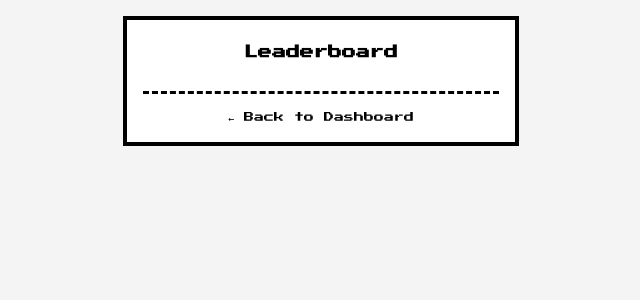
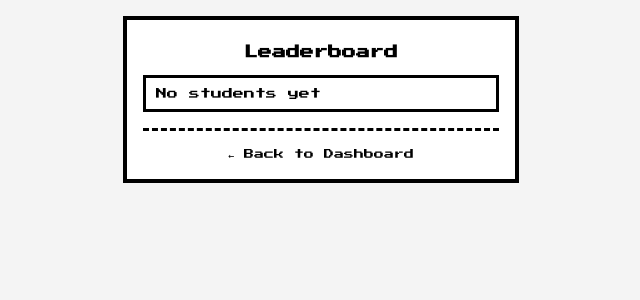
Before and after one commit to MomchilS/drum-dungeon-devops, a FastAPI app: page /leaderboard in a window 1280 px wide. Shown: the top 300 px of the page, without its empty margins (319-959 px from the left). Run offline with FastAPI, Linux system fonts and the light colour scheme; the visitor is signed in with stand-in values (Sample User, id 1); parts of the project's set-up code (start-up, migrations or seed data) failed here and were passed over.

Commit message:
Leaderboard display and logic fixed

```diff
--- a/app/main.py
+++ b/app/main.py
@@ -590,17 +590,36 @@ def student_history(request: Request):
 
 @app.get("/leaderboard", response_class=HTMLResponse)
 def leaderboard_view(request: Request):
-    if not request.session.get("user"):
+    if not request.session.get("username"):
         return RedirectResponse("/", status_code=302)
 
-    if LEADERBOARD_FILE.exists():
-        with open(LEADERBOARD_FILE) as f:
-            data = json.load(f)
-            students = data.get("students", [])
-    else:
-        students = []
+    students = []
+
+    if STUDENTS_DIR.exists():
+        for student_dir in STUDENTS_DIR.iterdir():
+            if not student_dir.is_dir():
+                continue
+
+            stats_file = student_dir / "stats.json"
+            if not stats_file.exists():
+                continue
+
+            with open(stats_file) as f:
+                stats = json.load(f)
+
+            students.append({
+                "username": student_dir.name,
+                "xp": stats.get("xp", {}).get("total", 0),
+                "level": stats.get("level", {}).get("current", 1),
+            })
+
+    # ✅ Sort by XP descending
+    students.sort(key=lambda s: s["xp"], reverse=True)
 
     return templates.TemplateResponse(
         "leaderboard.html",
-        {"request": request, "students": students},
+        {
+            "request": request,
+            "students": students,
+        },
     )
--- a/app/templates/leaderboard.html
+++ b/app/templates/leaderboard.html
@@ -98,7 +98,6 @@
             color: #000;
             text-decoration: none;
         }
-
     </style>
 </head>
 
@@ -115,12 +114,16 @@
                 <div class="row">
                     <div class="left">
                         <div class="rank">#{{ loop.index }}</div>
-                        <div class="name">{{ student.name }}</div>
+                        <div class="name">{{ student.username }}</div>
                     </div>
                     <div class="right">
-                        {{ student.xp_total }} XP<br>
+                        {{ student.xp }} XP<br>
                         {{ student.streak }} Streaks
                     </div>
+                </div>
+            {% else %}
+                <div class="row">
+                    No students yet
                 </div>
             {% endfor %}
         </div>
--- a/app/templates/student/daily_pad_exercises.html
+++ b/app/templates/student/daily_pad_exercises.html
@@ -100,6 +100,7 @@
 
         <div class="note">
             Every exercise’s duration is 5 minutes.
+            Remeber it's best to sing the figures while playing them
         </div>
 
         <!-- BEGINNER -->
```
